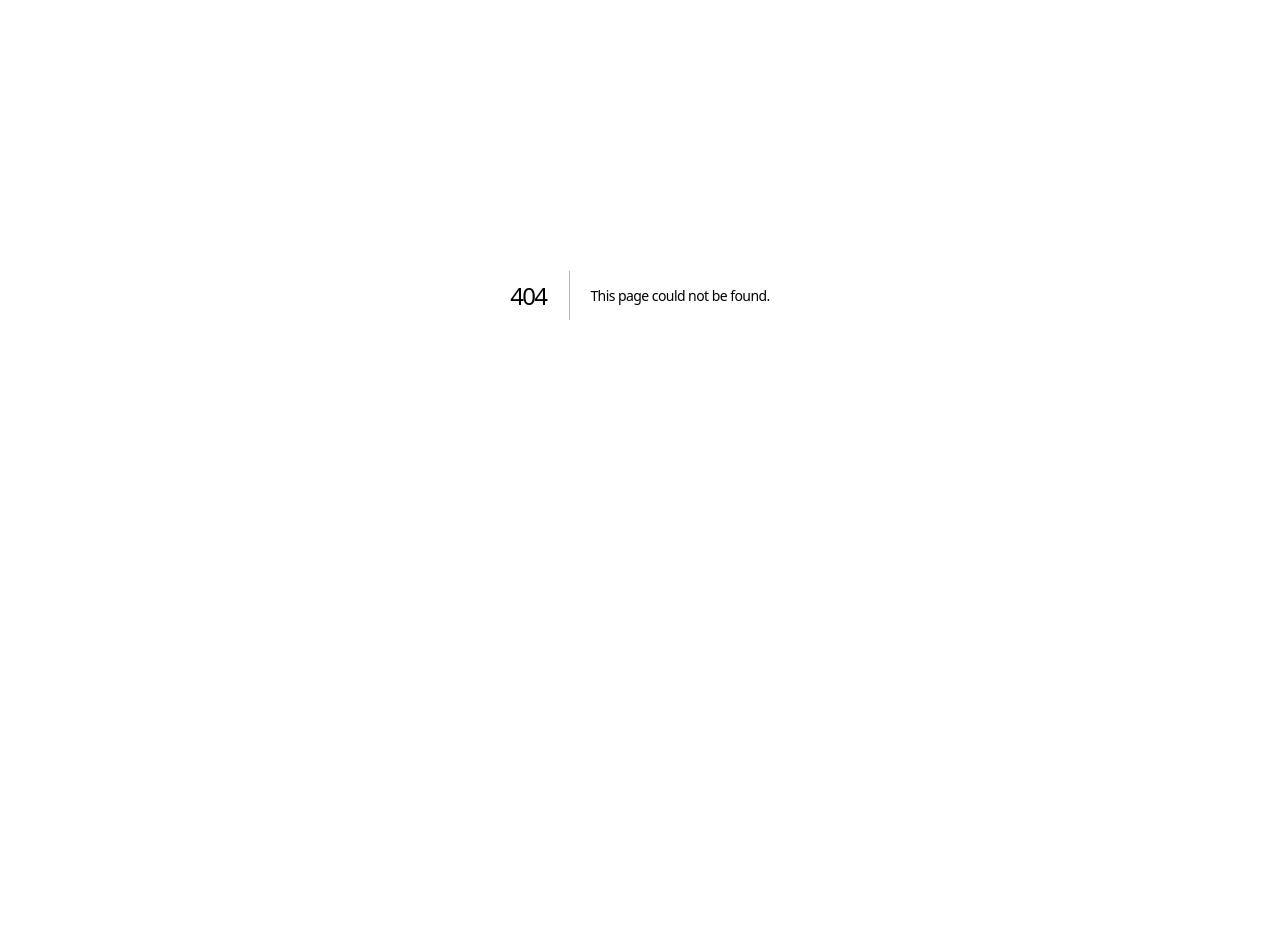
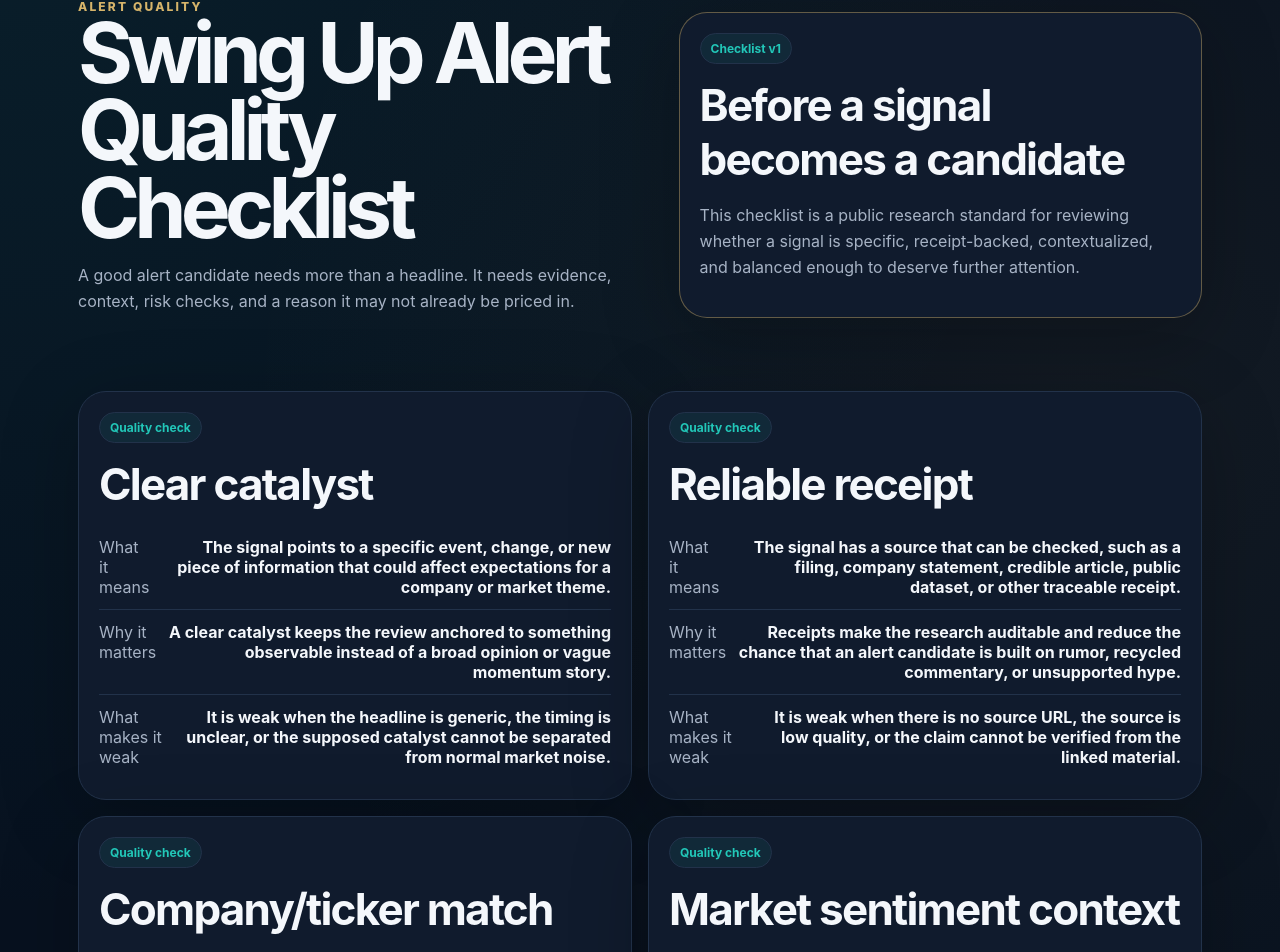
Before and after one commit to Team-AI-Factory/swing-up, a Next.js app: page /alert-quality in a window 1280 px wide. Before the commit this address had no page. Shown: the part 173-1125 px from the top of the page. Before the commit the page ends 868 px from the top, so only its background shows below. Built offline with nearby package versions, Linux system fonts and the light colour scheme.

Commit message:
Add alert quality checklist page

```diff
--- /dev/null
+++ b/app/alert-quality/page.tsx
@@ -0,0 +1,140 @@
+const disclaimer =
+  "Swing Up provides market research and decision-support information. It does not guarantee returns. Investing involves risk, including possible loss of capital. Users are responsible for their own decisions.";
+
+const checklistItems = [
+  {
+    title: "Clear catalyst",
+    means: "The signal points to a specific event, change, or new piece of information that could affect expectations for a company or market theme.",
+    matters: "A clear catalyst keeps the review anchored to something observable instead of a broad opinion or vague momentum story.",
+    weak: "It is weak when the headline is generic, the timing is unclear, or the supposed catalyst cannot be separated from normal market noise.",
+  },
+  {
+    title: "Reliable receipt",
+    means: "The signal has a source that can be checked, such as a filing, company statement, credible article, public dataset, or other traceable receipt.",
+    matters: "Receipts make the research auditable and reduce the chance that an alert candidate is built on rumor, recycled commentary, or unsupported hype.",
+    weak: "It is weak when there is no source URL, the source is low quality, or the claim cannot be verified from the linked material.",
+  },
+  {
+    title: "Company/ticker match",
+    means: "The reviewed signal maps cleanly to the correct public company, ticker, subsidiary, customer, supplier, or related market exposure.",
+    matters: "A strong match helps prevent false attribution, especially when companies have similar names or when a theme affects multiple stocks differently.",
+    weak: "It is weak when the company is only loosely related, the ticker is ambiguous, or the signal applies to an industry but not the named company.",
+  },
+  {
+    title: "Market sentiment context",
+    means: "The review considers whether the broader market is risk-on, risk-off, skeptical, euphoric, or focused on another dominant story.",
+    matters: "Market mood can change how quickly investors respond to evidence and whether good news receives attention or gets ignored.",
+    weak: "It is weak when the signal is reviewed in isolation while the broader market backdrop is moving sharply against the setup.",
+  },
+  {
+    title: "Sector context",
+    means: "The signal is compared with conditions in the relevant industry, peers, supply chain, regulation, demand cycle, or commodity backdrop.",
+    matters: "Sector context helps separate a company-specific development from a move that simply reflects what is happening across the whole group.",
+    weak: "It is weak when peers show the opposite trend, the sector is under pressure, or the signal does not stand out from normal industry behavior.",
+  },
+  {
+    title: "Historical pattern match",
+    means: "The setup is compared with similar prior events to understand what tended to happen next and what conditions made those examples useful.",
+    matters: "Pattern context can help frame expectations, but it should support the evidence rather than replace it.",
+    weak: "It is weak when the comparison is superficial, the old examples are stale, or important differences are ignored.",
+  },
+  {
+    title: "Priced-in check",
+    means: "The review asks whether the market may already know, expect, or reflect the signal in the current price.",
+    matters: "Even strong evidence may have limited alert value if investors have already reacted to it or if it has been widely discussed.",
+    weak: "It is weak when the story is already old, heavily covered, or followed by a large price move before the candidate review begins.",
+  },
+  {
+    title: "Risk check",
+    means: "The candidate includes clear reasons it could be wrong, delayed, overstated, or outweighed by other negative information.",
+    matters: "Risk checks keep the research balanced and make it easier to reject setups that look attractive only because the downside is missing.",
+    weak: "It is weak when the write-up only lists positives, treats uncertainty as minor, or ignores liquidity, timing, execution, and company-specific risks.",
+  },
+  {
+    title: "Upside/downside range",
+    means: "The review frames a reasonable range of possible outcomes instead of presenting a single guaranteed target.",
+    matters: "Ranges help compare potential reward with potential loss and remind readers that market outcomes are uncertain.",
+    weak: "It is weak when the upside is exaggerated, downside is omitted, or the range is not connected to evidence and context.",
+  },
+  {
+    title: "Public tracking plan",
+    means: "The candidate has a plan for how it would be tracked after publication, including what would count as progress, failure, or a neutral result.",
+    matters: "Tracking creates accountability and helps distinguish research discipline from one-off predictions.",
+    weak: "It is weak when there is no review window, no follow-up criteria, or no clear way to evaluate what happened after the alert.",
+  },
+];
+
+const rejectionExamples = [
+  "vague headline",
+  "no source URL",
+  "duplicate article",
+  "no clear company or market theme",
+  "old news",
+  "hype without receipt",
+];
+
+export default function AlertQualityPage() {
+  return (
+    <div className="page">
+      <section className="hero trust-hero">
+        <div>
+          <div className="eyebrow">Alert quality</div>
+          <h1>Swing Up Alert Quality Checklist</h1>
+          <p>
+            A good alert candidate needs more than a headline. It needs evidence, context, risk checks, and a reason it may not already be priced in.
+          </p>
+        </div>
+        <article className="card risk-callout">
+          <span className="badge">Checklist v1</span>
+          <h2 style={{ marginTop: 14 }}>Before a signal becomes a candidate</h2>
+          <p>
+            This checklist is a public research standard for reviewing whether a signal is specific, receipt-backed, contextualized, and balanced enough to deserve further attention.
+          </p>
+        </article>
+      </section>
+
+      <section className="grid two trust-section">
+        {checklistItems.map((item) => (
+          <article className="card" key={item.title}>
+            <span className="badge">Quality check</span>
+            <h2 style={{ marginTop: 14 }}>{item.title}</h2>
+            <div className="metric" style={{ alignItems: "flex-start" }}>
+              <span>What it means</span>
+              <strong style={{ maxWidth: 520, textAlign: "right" }}>{item.means}</strong>
+            </div>
+            <div className="metric" style={{ alignItems: "flex-start" }}>
+              <span>Why it matters</span>
+              <strong style={{ maxWidth: 520, textAlign: "right" }}>{item.matters}</strong>
+            </div>
+            <div className="metric" style={{ alignItems: "flex-start" }}>
+              <span>What makes it weak</span>
+              <strong style={{ maxWidth: 520, textAlign: "right" }}>{item.weak}</strong>
+            </div>
+          </article>
+        ))}
+      </section>
+
+      <section className="grid two trust-section">
+        <article className="card">
+          <span className="badge">Reject early</span>
+          <h2 style={{ marginTop: 14 }}>Automatic rejection examples</h2>
+          <p>Some signals should not move forward because they lack basic evidence, freshness, specificity, or accountability.</p>
+          <ul className="receipts">
+            {rejectionExamples.map((example) => (
+              <li key={example}>{example}</li>
+            ))}
+          </ul>
+        </article>
+
+        <article className="card risk-callout">
+          <span className="badge">Important</span>
+          <h2 style={{ marginTop: 14 }}>This checklist does not guarantee profit</h2>
+          <p>
+            Passing this checklist only means a signal may be structured enough for further research review. It does not mean the market will move, that timing will be favorable, or that any investment outcome is assured.
+          </p>
+          <p>{disclaimer}</p>
+        </article>
+      </section>
+    </div>
+  );
+}
```
